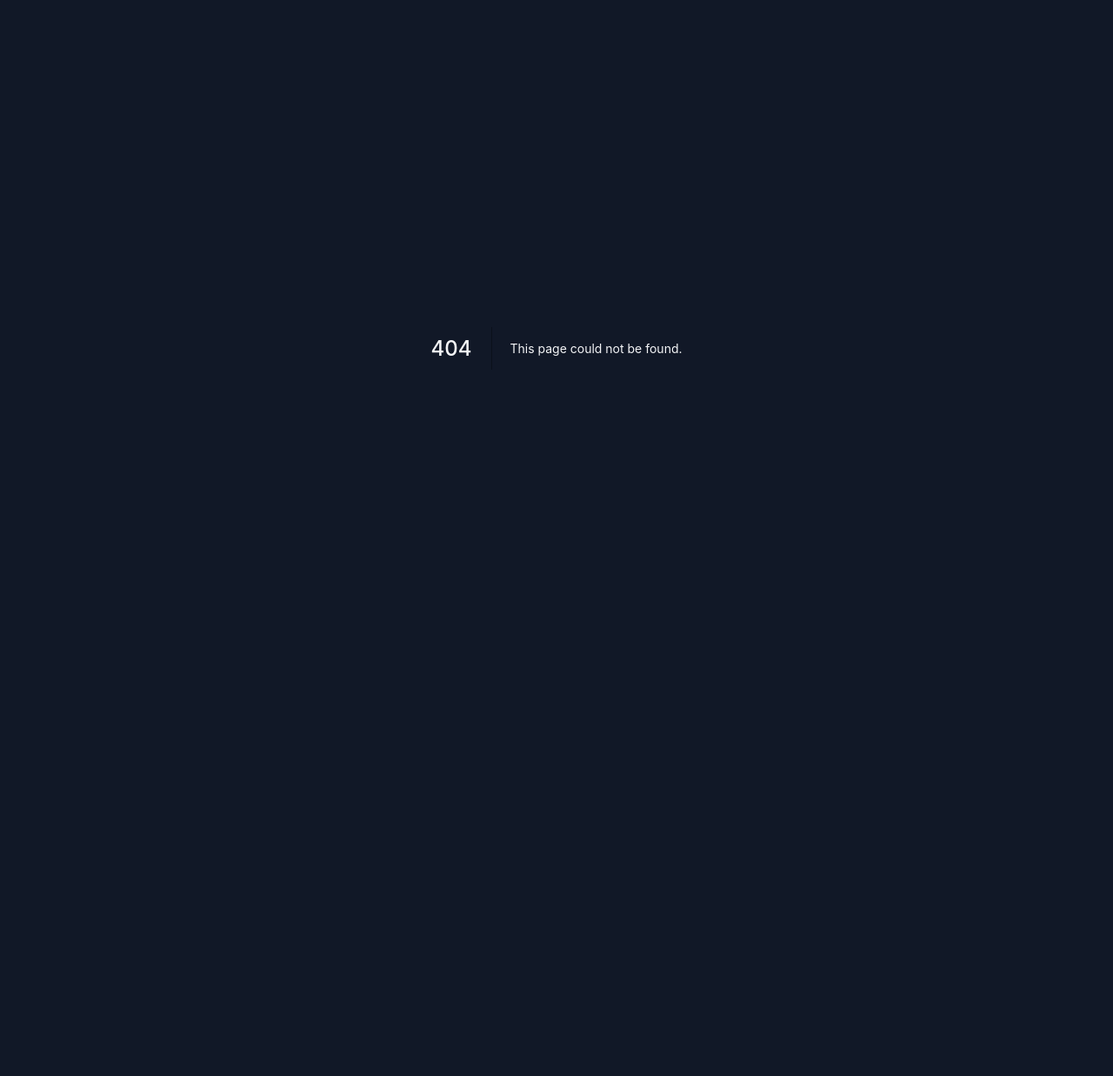
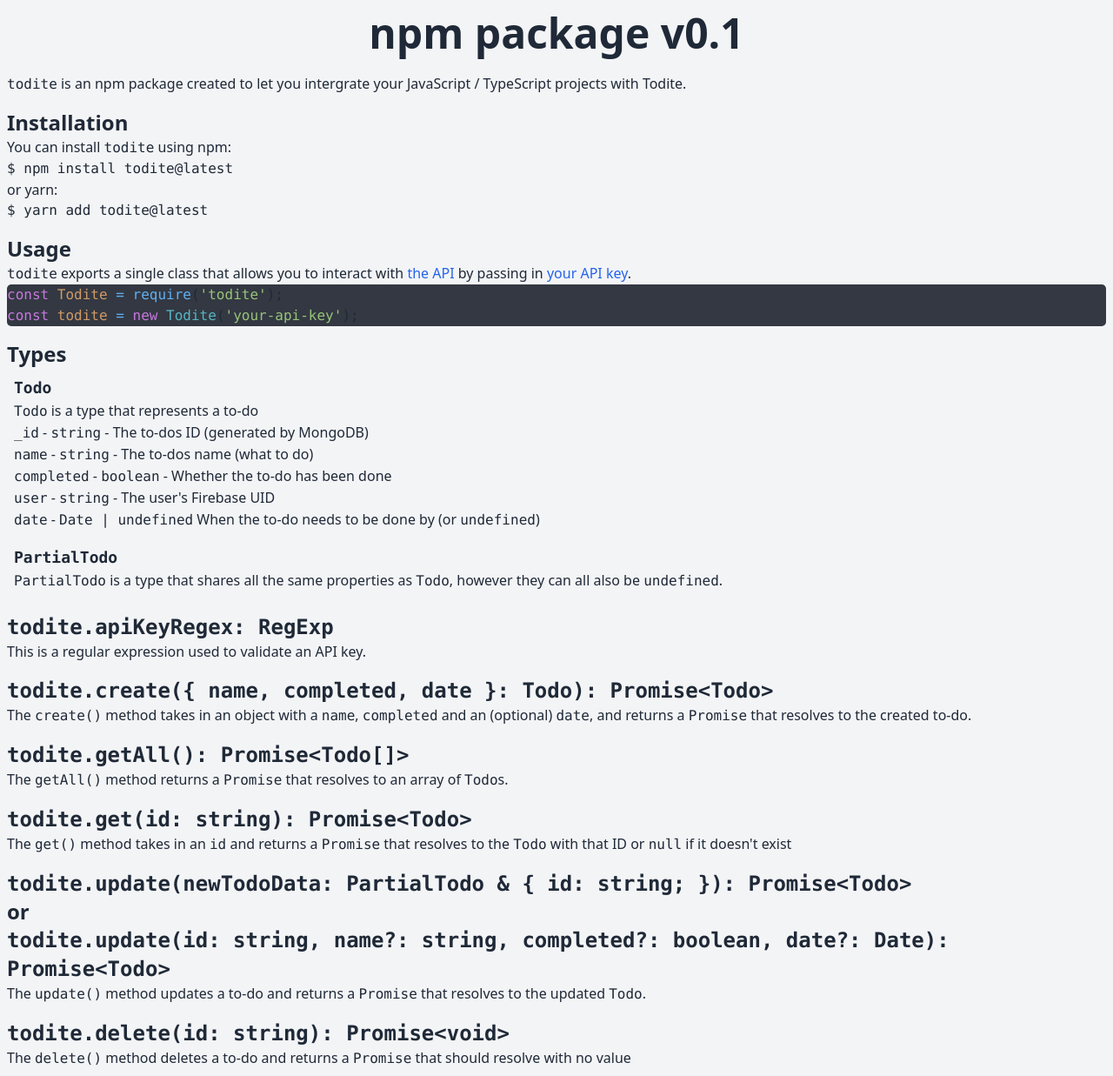
Before and after one commit to jsmon/todite, a Next.js app: page /docs/npm/v0.1 in a window 1280 px wide. Before the commit this address had no page. Shown: the whole page at 87% size. Before the commit the page ends 800 px from the top, so only its background shows below. Built offline with nearby package versions, Linux system fonts and the light colour scheme.

Commit message:
Added `npm` v0.1 docs

```diff
--- /dev/null
+++ b/pages/docs/npm/v0.1.tsx
@@ -0,0 +1,134 @@
+import React, { useState, useEffect } from 'react';
+
+import Link from 'next/link';
+
+import getSettings from '../../../utils/get-settings';
+
+import { Theme } from '../../../types/settings';
+
+import Header from '../../../components/Header';
+import MetaData from '../../../components/MetaData';
+
+const NpmDocsV01 = () => {
+    const [theme, setTheme] = useState<Theme>('system');
+    useEffect(() => {
+        (async () => {
+            const settings = await getSettings();
+            setTheme(settings.theme);
+        })();
+    }, []);
+    useEffect(() => {
+        document.querySelector('html')!.classList.remove('dark', 'light');
+
+        if (theme === 'system') {
+            const newTheme = window.matchMedia('(prefers-color-scheme: light)').matches ? 'light' : 'dark';
+            document.querySelector('html')!.classList.add(newTheme);
+        } else {
+            document.querySelector('html')!.classList.add(theme);
+        }
+    }, [theme]);
+
+    const codeStyle = {
+        backgroundColor: '#333842',
+        fontFamily: "'Fira Code', Consolas, monospace",
+        borderRadius: 5
+    };
+    const codeKeywordStyle = {
+        color: '#C678DD'
+    };
+    const codeConstantStyle = {
+        color: '#D19A66'
+    };
+    const codeOperatorStyle = {
+        color: '#61AFEF'
+    };
+    const codeStringStyle = {
+        color: '#98C379'
+    };
+    const codeFunctionStyle = {
+        color: '#56B6C2'
+    };
+
+
+    return (
+        <div>
+            <MetaData page="api-docs" apiPage="npm" apiVersion="v0.1" />
+            <Header page="api-docs" apiPage="npm" apiVersion="v0.1" />
+            <main>
+                <section id="description" className="description p-2">
+                    <p><code>todite</code> is an npm package created to let you intergrate your JavaScript / TypeScript projects with Todite.</p>
+                </section>
+                <section id="installation" className="installation p-2">
+                    <h2 className="font-bold text-2xl">Installation</h2>
+                    <p>You can install <code>todite</code> using npm:</p>
+                    <pre><code>$ npm install todite@latest</code></pre>
+                    <p>or yarn:</p>
+                    <pre><code>$ yarn add todite@latest</code></pre>
+                </section>
+                <section id="usage" className="usage p-2">
+                    <h2 className="font-bold text-2xl">Usage</h2>
+                    <p><code>todite</code> exports a single class that allows you to interact with <Link href="/docs/api/v1"><a className="text-blue-600 hover:underline focus:underline">the API</a></Link> by passing in <Link href="/docs/api-key"><a className="text-blue-600 hover:underline focus:underline">your API key</a></Link>.</p>
+                    <pre style={codeStyle}><code><span style={codeKeywordStyle}>const</span> <span style={codeConstantStyle}>Todite</span> <span style={codeOperatorStyle}>= require</span>(<span style={codeStringStyle}>'todite'</span>);
+<br />
+<span style={codeKeywordStyle}>const</span> <span style={codeConstantStyle}>todite</span> <span style={codeOperatorStyle}>=</span> <span style={codeKeywordStyle}>new</span> <span style={codeFunctionStyle}>Todite</span>(<span style={codeStringStyle}>'your-api-key'</span>);</code></pre>
+                </section>
+                <section id="types" className="types p-2">
+                    <h2 className="font-bold text-2xl">Types</h2>
+                    <section className="todo p-2">
+                        <h3 className="font-bold text-lg"><code>Todo</code></h3>
+                        <p><code>Todo</code> is a type that represents a to-do</p>
+                        <ul>
+                            <li>
+                                <code>_id</code> - <code>string</code> - The to-dos ID (generated by MongoDB)
+                            </li>
+                            <li>
+                                <code>name</code> - <code>string</code> - The to-dos name (what to do)
+                            </li>
+                            <li>
+                                <code>completed</code> - <code>boolean</code> - Whether the to-do has been done
+                            </li>
+                            <li>
+                                <code>user</code> - <code>string</code> - The user's Firebase UID
+                            </li>
+                            <li>
+                                <code>date</code> - <code>Date | undefined</code> When the to-do needs to be done by (or <code>undefined</code>)
+                            </li>
+                        </ul>
+                    </section>
+                    <section className="partialtodo p-2">
+                        <h3 className="font-bold text-lg"><code>PartialTodo</code></h3>
+                        <p><code>PartialTodo</code> is a type that shares all the same properties as <code>Todo</code>, however they can all also be <code>undefined</code>.</p>
+                    </section>
+                </section>
+                <section id="apikeyregex" className="apikeyregex p-2">
+                    <h2 className="font-bold text-2xl"><code>todite.apiKeyRegex: RegExp</code></h2>
+                    <p>This is a regular expression used to validate an API key.</p>
+                </section>
+                <section id="create" className="create p-2">
+                    <h2 className="font-bold text-2xl"><code>todite.create(&#x7B; name, completed, date &#x7D;: Todo): Promise&lt;Todo&gt;</code></h2>
+                    <p>The <code>create()</code> method takes in an object with a <code>name</code>, <code>completed</code> and an (optional) <code>date</code>, and returns a <code>Promise</code> that resolves to the created to-do.</p>
+                </section>
+                <section id="getall" className="getall p-2">
+                    <h2 className="font-bold text-2xl"><code>todite.getAll(): Promise&lt;Todo[]&gt;</code></h2>
+                    <p>The <code>getAll()</code> method returns a <code>Promise</code> that resolves to an array of <code>Todo</code>s.</p>
+                </section>
+                <section id="get" className="get p-2">
+                    <h2 className="font-bold text-2xl"><code>todite.get(id: string): Promise&lt;Todo&gt;</code></h2>
+                    <p>The <code>get()</code> method takes in an <code>id</code> and returns a <code>Promise</code> that resolves to the <code>Todo</code> with that ID or <code>null</code> if it doesn't exist</p>
+                </section>
+                <section id="update" className="update p-2">
+                    <h2 className="font-bold text-2xl"><code>todite.update(newTodoData: PartialTodo & &#x7B; id: string; &#x7D;): Promise&lt;Todo&gt;</code></h2>
+                    <h2 className="font-bold text-2xl">or</h2>
+                    <h2 className="font-bold text-2xl"><code>todite.update(id: string, name?: string, completed?: boolean, date?: Date): Promise&lt;Todo&gt;</code></h2>
+                    <p>The <code>update()</code> method updates a to-do and returns a <code>Promise</code> that resolves to the updated <code>Todo</code>.</p>
+                </section>
+                <section id="delete" className="delete p-2">
+                    <h2 className="font-bold text-2xl"><code>todite.delete(id: string): Promise&lt;void&gt;</code></h2>
+                    <p>The <code>delete()</code> method deletes a to-do and returns a <code>Promise</code> that should resolve with no value</p>
+                </section>
+            </main>
+        </div>
+    );
+};
+
+export default NpmDocsV01;
```
